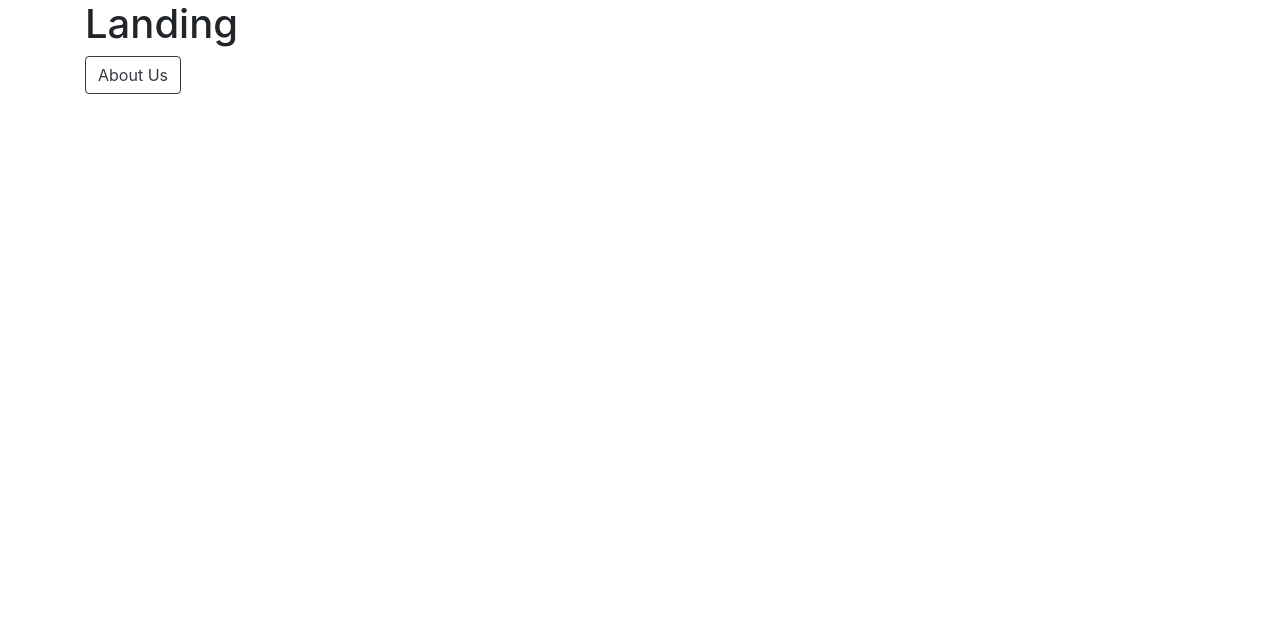
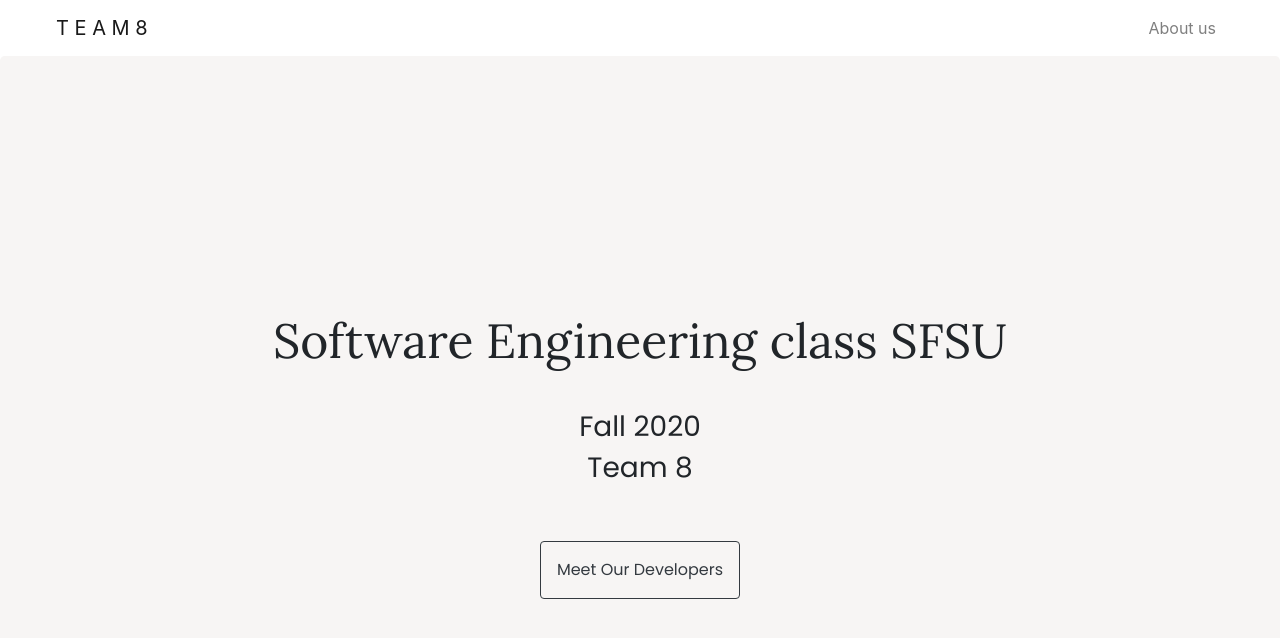
Before and after one commit to YGLEE1993/GatorGoods, a React (Create React App) app in the folder application/client/: page / in a window 1280 px wide. Shown: the top 638 px of the page. Built offline with nearby package versions, Linux system fonts and the light colour scheme.

Commit message:
created navigation and changed style on Landing and About page

```diff
--- a/application/client/src/App.js
+++ b/application/client/src/App.js
@@ -6,11 +6,13 @@ import YG from "./Components/pages/About/Individual/YG/YG";
 import Joy from "./Components/pages/About/Individual/Joy/Joy";
 import Keith from "./Components/pages/About/Individual/Keith/Keith";
 import Trenton from "./Components/pages/About/Individual/Trenton/Trenton";
+import Navigation from "./Components/pages/Navigation/Navigation";
 
 function App() {
   return (
     <div>
       <Router>
+        <Navigation />
         <Switch>
           <Route exact path="/" component={Landing} />
           <Route path="/about" component={About} />
--- a/application/client/src/Components/pages/About/About.css
+++ b/application/client/src/Components/pages/About/About.css
@@ -2,12 +2,20 @@
 @import url('https://fonts.googleapis.com/css2?family=Lora&display=swap');
 @import url('https://fonts.googleapis.com/css2?family=Poppins&display=swap');
 .about-banner{
-    background-color: #F7F5F4;
+    background-color:#f7f5f4;
     font-family: Poppins;
     text-align: center;
-
+    color: rgba(95, 95, 95, 0.562);
 }
 
-.about-banner h1{
+.about-banner h2{
     font-family: Lora;
+    color: black;
 }
+
+.card-subtext{
+    color: grey;
+    letter-spacing: 2px;
+    font-size: 11px;
+    text-transform: uppercase;
+}
--- a/application/client/src/Components/pages/About/About.js
+++ b/application/client/src/Components/pages/About/About.js
@@ -1,76 +1,84 @@
 import React from "react";
 import { Jumbotron, Button, Card, Container, Row, Col } from "react-bootstrap";
 import "./About.css";
+import placeholder from "../../assets/placeholder.jpg";
 
 export default function About() {
-
   return (
     <div>
-
       <Jumbotron className="about-banner">
-        <h1>Software Engineering class SFSU</h1>
-        <h3>Fall 2020</h3>
-        <h3>Team 8</h3>
+        <h2>Software Engineering class SFSU</h2>
         <br />
-        <p>
-          <Button variant="outline-dark" href="https://github.com/CSC-648-SFSU/csc648-03-fa20-team08">Learn more</Button>
-        </p>
+        <h5>Fall 2020</h5>
+        <h5>Team 8</h5>
       </Jumbotron>
 
       <Container>
         <Row>
           <Col lg={3}>
             <Card style={{ width: "18rem" }}>
-            <Card.Img variant="top" src="holder.js/100px180" />
+              <Card.Img variant="top" src={placeholder} />
               <Card.Body>
+                <span className="card-subtext">TEAM MASTER</span>
                 <Card.Title>Keith Eastman</Card.Title>
                 <Card.Text>
                   Some quick example text to build on the card title and make up
                   the bulk of the card's content.
                 </Card.Text>
-              <Button variant="outline-dark" href="/keith">Go somewhere</Button>
+                <Button variant="outline-dark" href="/keith">
+                  Go somewhere
+                </Button>
               </Card.Body>
             </Card>
           </Col>
 
           <Col lg={3}>
             <Card style={{ width: "18rem" }}>
-            <Card.Img variant="top" src="holder.js/100px180" />
+              <Card.Img variant="top" src={placeholder} />
               <Card.Body>
+              <span className="card-subtext">Backend Master</span>
                 <Card.Title>Yugyeong (YG) Lee</Card.Title>
                 <Card.Text>
                   Some quick example text to build on the card title and make up
                   the bulk of the card's content.
                 </Card.Text>
-              <Button variant="outline-dark" href="/yg">Go somewhere</Button>
+                <Button variant="outline-dark" href="/yg">
+                  Go somewhere
+                </Button>
               </Card.Body>
             </Card>
           </Col>
 
           <Col lg={3}>
             <Card style={{ width: "18rem" }}>
-            <Card.Img variant="top" src="holder.js/100px180" />
+              <Card.Img variant="top" src={placeholder} />
               <Card.Body>
+              <span className="card-subtext">Frontend Master</span>
                 <Card.Title>Zhuozhuo (Joy) Liu</Card.Title>
                 <Card.Text>
                   Some quick example text to build on the card title and make up
                   the bulk of the card's content.
                 </Card.Text>
-              <Button variant="outline-dark" href="/joy">Go somewhere</Button>
+                <Button variant="outline-dark" href="/joy">
+                  Go somewhere
+                </Button>
               </Card.Body>
             </Card>
           </Col>
 
           <Col lg={3}>
             <Card style={{ width: "18rem" }}>
-            <Card.Img variant="top" src="holder.js/100px180"  />
+              <Card.Img variant="top" src={placeholder} />
               <Card.Body>
+              <span className="card-subtext">Github Master</span>
                 <Card.Title>Trenton Smith</Card.Title>
                 <Card.Text>
                   Some quick example text to build on the card title and make up
                   the bulk of the card's content.
                 </Card.Text>
-              <Button variant="outline-dark" href="/trenton">Go somewhere</Button>
+                <Button variant="outline-dark" href="/trenton">
+                  Go somewhere
+                </Button>
               </Card.Body>
             </Card>
           </Col>
--- /dev/null
+++ b/application/client/src/Components/pages/Landing/Landing.css
@@ -0,0 +1,18 @@
+.landing-banner {
+  font-family: Poppins;
+  text-align: center;
+  background-color: #f7f5f4;
+  height: 920px;
+}
+
+.landing-banner h1 {
+  font-family: Lora;
+  font-size: 3rem;
+  margin-top: 10rem;
+  padding: 2rem;
+}
+
+.landing-button{
+    margin: 3rem;
+    padding: 1rem;
+}
--- a/application/client/src/Components/pages/Landing/Landing.js
+++ b/application/client/src/Components/pages/Landing/Landing.js
@@ -1,17 +1,18 @@
 import React from "react";
-import { Row, Col, Container, Button} from "react-bootstrap";
+import { Jumbotron, Button } from "react-bootstrap";
+import "./Landing.css";
 
 export default function Landing() {
-    return (
-        <section className="landing-header">
-        <Container>
-          <Row>
-            <Col>
-                <h1>Landing</h1>
-                <Button variant="outline-dark" href="/about">About Us</Button>
-            </Col>
-          </Row>
-        </Container>
-      </section>
-    )
+  return (
+    <>
+      <Jumbotron className="landing-banner">
+        <h1>Software Engineering class SFSU</h1>
+        <h3>Fall 2020</h3>
+        <h3>Team 8</h3>
+        <Button className="landing-button"variant="outline-dark" href="/about">
+          Meet Our Developers
+        </Button>
+      </Jumbotron>
+    </>
+  );
 }
--- /dev/null
+++ b/application/client/src/Components/pages/Navigation/Navigation.js
@@ -0,0 +1,18 @@
+import React from "react";
+import { Navbar, Nav} from "react-bootstrap";
+import { Link } from 'react-router-dom';
+
+export default function Navigation() {
+  return (
+    <div>
+      <Navbar className="navigation-bar">
+        <Navbar.Brand style={{marginLeft: '40px'}} href="/">T E A M 8</Navbar.Brand>
+        <Nav className="ml-auto">
+        <Nav.Link  style={{marginRight: '40px'}} as={Link} to="/about">
+          About us
+        </Nav.Link>
+        </Nav>
+      </Navbar>
+    </div>
+  );
+}
```
Also changed, not shown: application/client/src/Components/assets/placeholder.jpg (added). Lines whose indentation alone changed are shown as unchanged.
